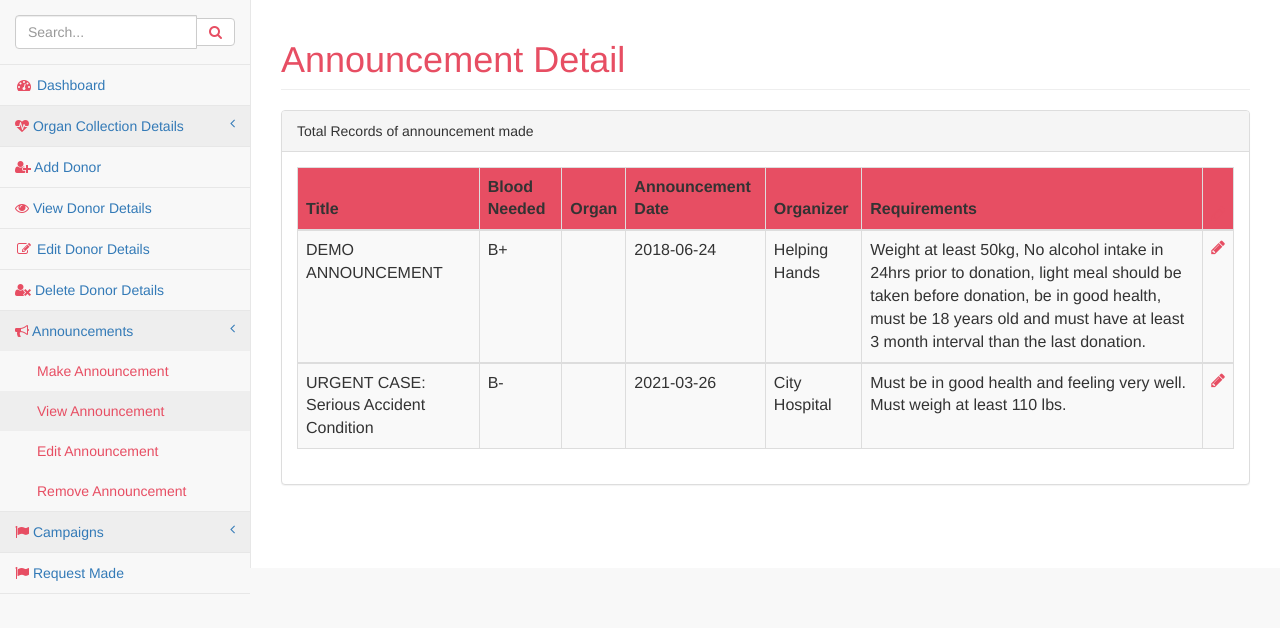
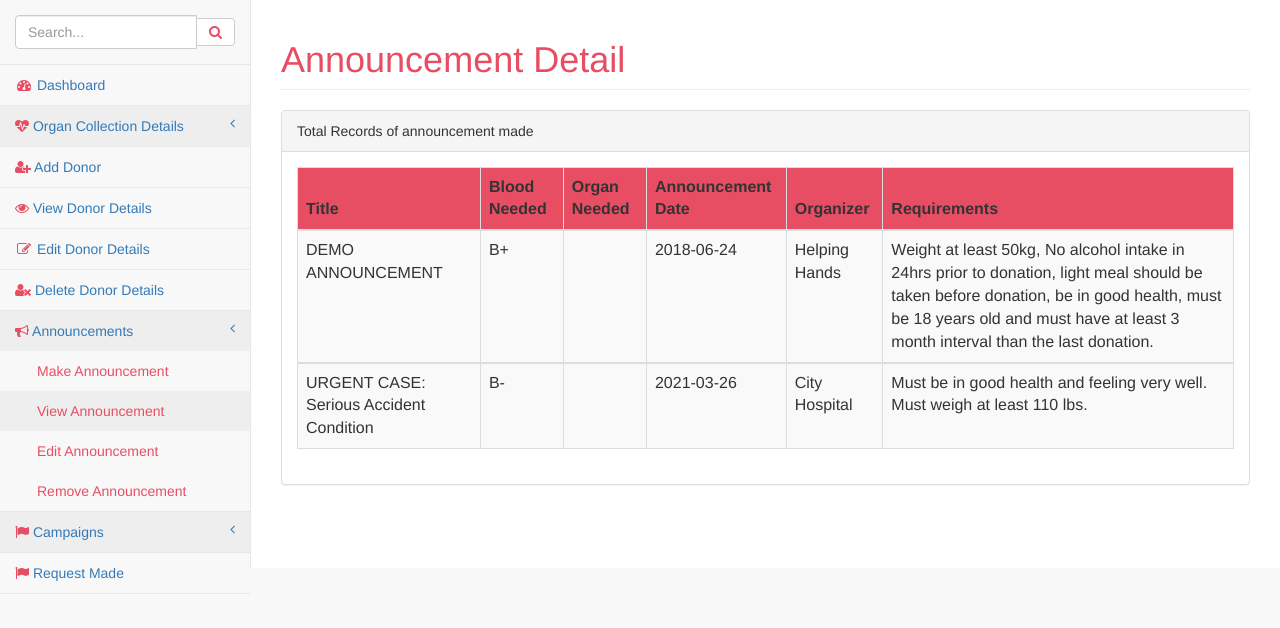
Before and after one commit to helly21042002/LIVETWICE2, a PHP site: page /pages/viewannouncement.php in a window 1280 px wide. Shown: the part 51-679 px from the top of the page. Run offline with PHP 8.4, Linux system fonts and the light colour scheme; data comes from the database, SQL or seed files in the repository; data that the repository does not hold is empty.

Commit message:
Announcements

```diff
--- a/organ/blood2/pages/makeannouncement.php
+++ b/organ/blood2/pages/makeannouncement.php
@@ -63,7 +63,7 @@
                                             <input class="form-control" type="text" placeholder="example: B+" name="bloodneed" required>
                                         </div>
                                         <div class="form-group">
-                                            <label>Organ</label>
+                                            <label>Organ Needed</label>
                                             <input class="form-control" type="text" placeholder="example: B+" name="organ" required>
                                         </div>
                                         <div class="form-group">
--- a/organ/blood2/pages/viewannouncement.php
+++ b/organ/blood2/pages/viewannouncement.php
@@ -59,11 +59,10 @@
 						<tr>
 							<th>Title</th>
 							<th>Blood Needed</th>
-							<th>Organ</th>
+							<th>Organ Needed</th>
 							<th>Announcement Date</th>
 							<th>Organizer</th>
 							<th>Requirements</th>
-							<th><i  style='color:#e74e63' class='fa fa-pencil'></i></th>
 						</tr>
 						</thead>";
 
@@ -76,7 +75,6 @@
 						  <td>".$row['dat']."</td>
 						  <td>".$row['organizer']."</td>
 						  <td>".$row['requirements']."</td>
-						  <td><a href='delete.php?id=".$row['id']."'><i style='color:#e74e63' class='fa fa-pencil' ></i></a></td>
 						</tr>
 						</tbody>";
 						}
```
